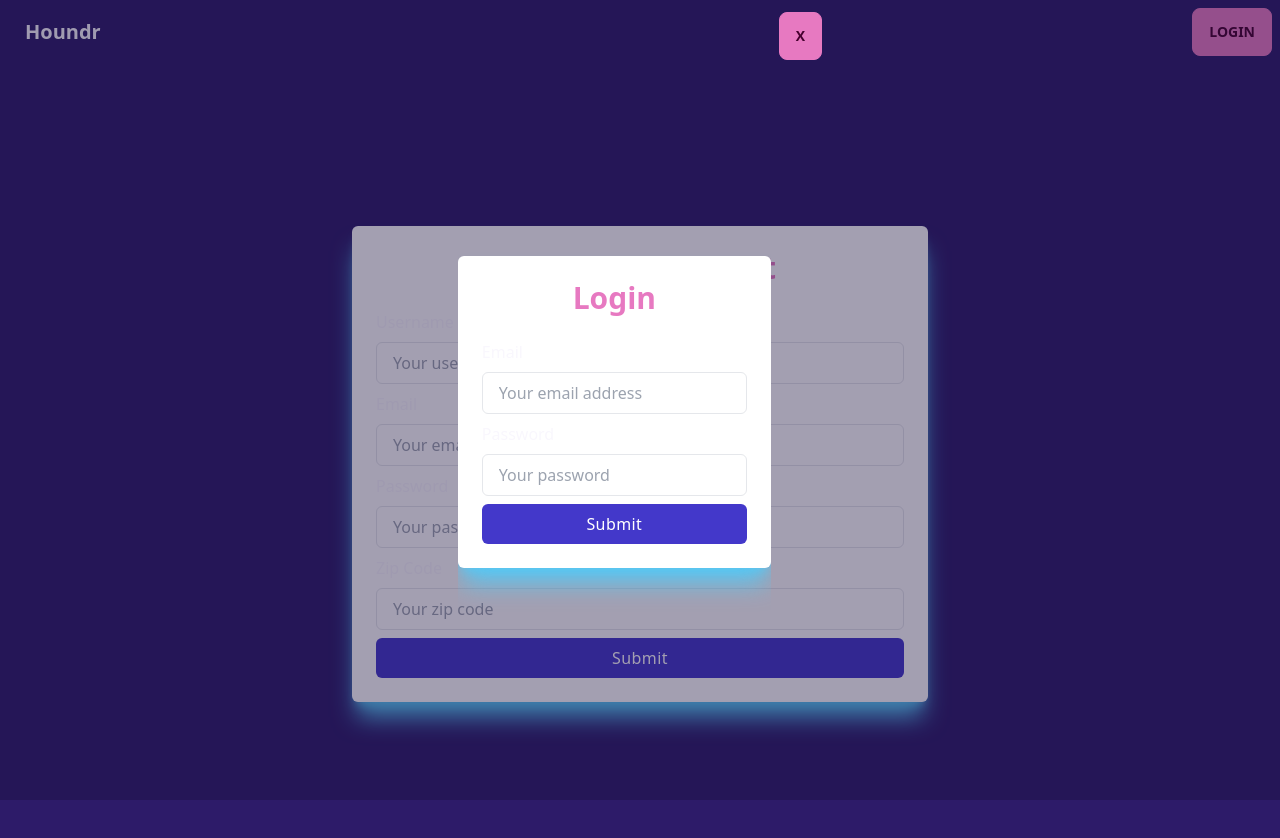
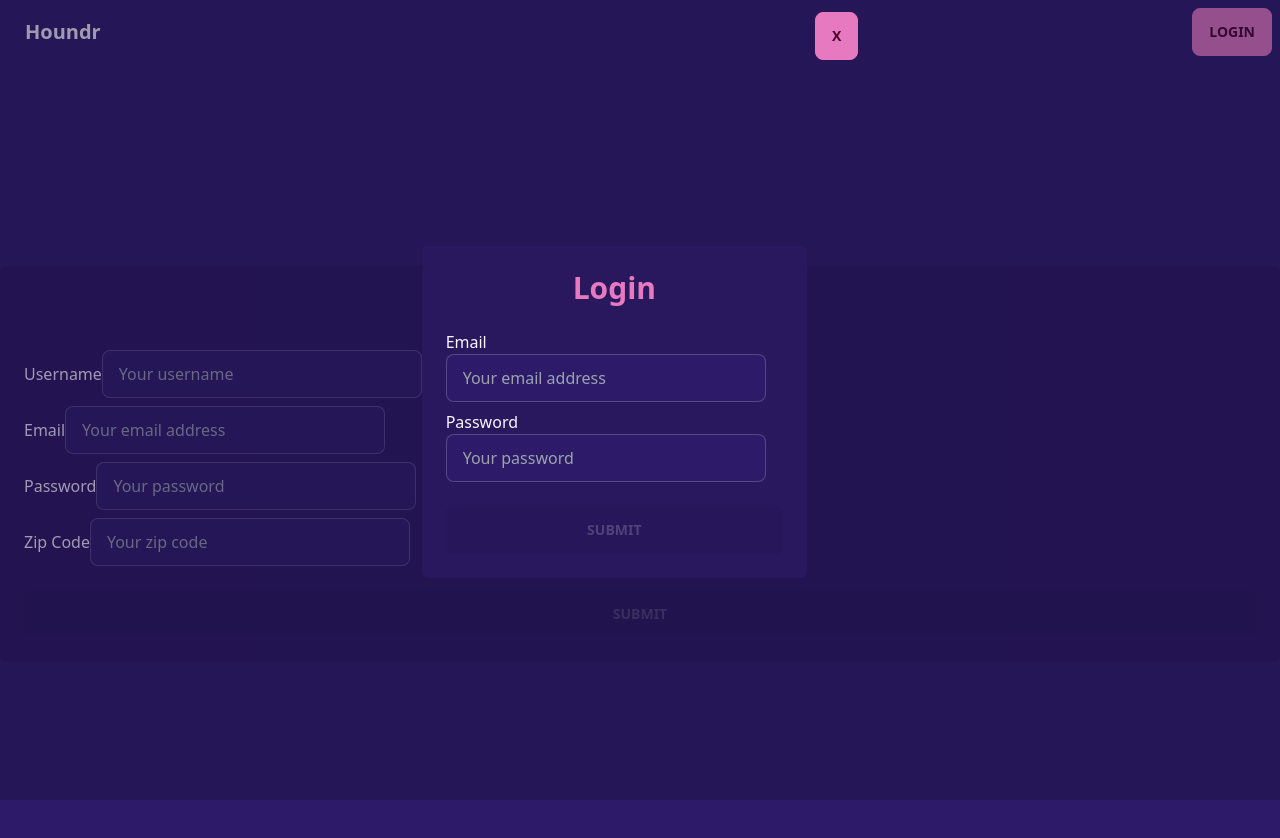
Before and after one commit to llangerud/Houndr, a React (Create React App) app in the folder client/: page /signup in a window 1280 px wide. Both pictures are taken after a click on the label "LOGIN". Shown: the top 838 px of the page. Built offline with nearby package versions, Linux system fonts and the light colour scheme.

Commit message:
fix form styling

```diff
--- a/client/src/components/DogForm.js
+++ b/client/src/components/DogForm.js
@@ -93,8 +93,8 @@ const AddDogForm = () => { // set initial form state
     return (
 
 
-        <div className="relative flex flex-col justify-center min-h-screen overflow-hidden">
-            <div className="w-full p-6 m-auto bg-base-200 rounded-md ">
+        <div className="relative flex flex-col justify-center min-h-screen mt-2 mb-2">
+            <div className="w-full p-6 m-auto bg-base-200 rounded-md">
                 <h1 className="text-3xl font-semibold text-center text-primary">
                     Your dog's info
                 </h1>
@@ -176,14 +176,14 @@ const AddDogForm = () => { // set initial form state
                                 dogFormData.fixed
                             }
                             required
-                            className="select select-bordered w-full max-w-xs">
+                            className="select select-bordered w-full max-w-xs mb-4">
                             <option value="yes">Yes</option>
                             <option value="no">No</option>
                         </select>
                     </div>
 
 
-                    <button className="w-full px-4 py-2 mt-4 tracking-wide text-black transition-colors duration-200 transform bg-warning rounded-md hover:bg-base-100 focus:outline-none focus:bg-base-100"
+                    <button className="btn bg-info w-full"
                         disabled={
                             !(dogFormData.name && dogFormData.about && dogFormData.age && dogFormData.fixed)
                         }
--- a/client/src/components/LoginForm.js
+++ b/client/src/components/LoginForm.js
@@ -47,7 +47,7 @@ const LoginForm = () => {
     <>
 
    <div className="relative flex flex-col justify-center min-h-screen overflow-hidden">
-            <div className="w-full p-6 m-auto bg-white rounded-md shadow-xl shadow-secondary lg:max-w-xl">
+            <div className= "w-full p-6 m-auto bg-base-200 rounded-md ">
                 <h1 className="text-3xl font-semibold text-center text-primary">
                     Login
                 </h1>
@@ -61,7 +61,7 @@ const LoginForm = () => {
             onChange={handleInputChange}
             value={userFormData.email}
             required
-            className="block w-full px-4 py-2 mt-2 text-indigo-700  bg-white border rounded-md focus:border-indigo-400 focus:ring-indigo-300 focus:outline-none"
+            className="input input-bordered w-full max-w-xs"
           />
         </label>
         </div>
@@ -74,12 +74,12 @@ const LoginForm = () => {
             onChange={handleInputChange}
             value={userFormData.password}
             required
-            className="block w-full px-4 py-2 mt-2 text-indigo-700  bg-white border rounded-md focus:border-indigo-400 focus:ring-indigo-300 focus:outline-none"
+            className="input input-bordered w-full max-w-xs mb-4"
           />
          </label>
          </div>
          <button
-          className="w-full px-4 py-2 tracking-wide text-white transition-colors duration-200 transform bg-indigo-700 rounded-md hover:bg-indigo-600 focus:outline-none focus:bg-indigo-600"
+          className="btn bg-info w-full"
           disabled={!(userFormData.email && userFormData.password)}
           type='submit'
           >
--- a/client/src/components/SignupForm.js
+++ b/client/src/components/SignupForm.js
@@ -52,11 +52,12 @@ const SignupForm = () => {
   return (
     <>
        <div className="relative flex flex-col justify-center min-h-screen overflow-hidden">
-            <div className="w-full p-6 m-auto bg-white rounded-md shadow-xl shadow-secondary lg:max-w-xl">
+            <div className= "w-full p-6 m-auto bg-base-200 rounded-md ">
                 <h1 className="text-3xl font-semibold text-center text-primary">
                     Create an account
                 </h1>
       <form className="form mt-6" onSubmit={handleFormSubmit}>
+
           <div className="mb-2">
           <label>Username
           <input
@@ -66,7 +67,7 @@ const SignupForm = () => {
             onChange={handleInputChange}
             value={userFormData.username}
             required
-            className="block w-full px-4 py-2 mt-2 text-indigo-700 bg-white border rounded-md focus:border-indigo-400 focus:ring-indigo-300 focus:outline-none"
+            className="input input-bordered w-full max-w-xs"
           />
           </label>
          </div>
@@ -79,7 +80,7 @@ const SignupForm = () => {
             onChange={handleInputChange}
             value={userFormData.email}
             required
-            className="block w-full px-4 py-2 mt-2 text-indigo-700  bg-white border rounded-md focus:border-indigo-400 focus:ring-indigo-300 focus:outline-none"
+            className="input input-bordered w-full max-w-xs"
           />
         </label>
         </div>
@@ -92,7 +93,7 @@ const SignupForm = () => {
             onChange={handleInputChange}
             value={userFormData.password}
             required
-            className="block w-full px-4 py-2 mt-2 text-indigo-700  bg-white border rounded-md focus:border-indigo-400 focus:ring-indigo-300 focus:outline-none"
+            className="input input-bordered w-full max-w-xs"
           />
          </label>
          </div>
@@ -106,13 +107,13 @@ const SignupForm = () => {
             onChange={handleInputChange}
             value={userFormData.zip}
             required
-            className="block w-full px-4 py-2 mt-2 text-indigo-700  bg-white border rounded-md focus:border-indigo-400 focus:ring-indigo-300 focus:outline-none"
+            className="input input-bordered w-full max-w-xs mb-4"
           />
          </label>
          </div>
 
         <button
-          className="w-full px-4 py-2 tracking-wide text-white transition-colors duration-200 transform bg-indigo-700 rounded-md hover:bg-indigo-600 focus:outline-none focus:bg-indigo-600"
+          className="btn bg-info w-full"
           disabled={!(userFormData.username && userFormData.email && userFormData.password && userFormData.zip)}
           type='submit'
           >
```
